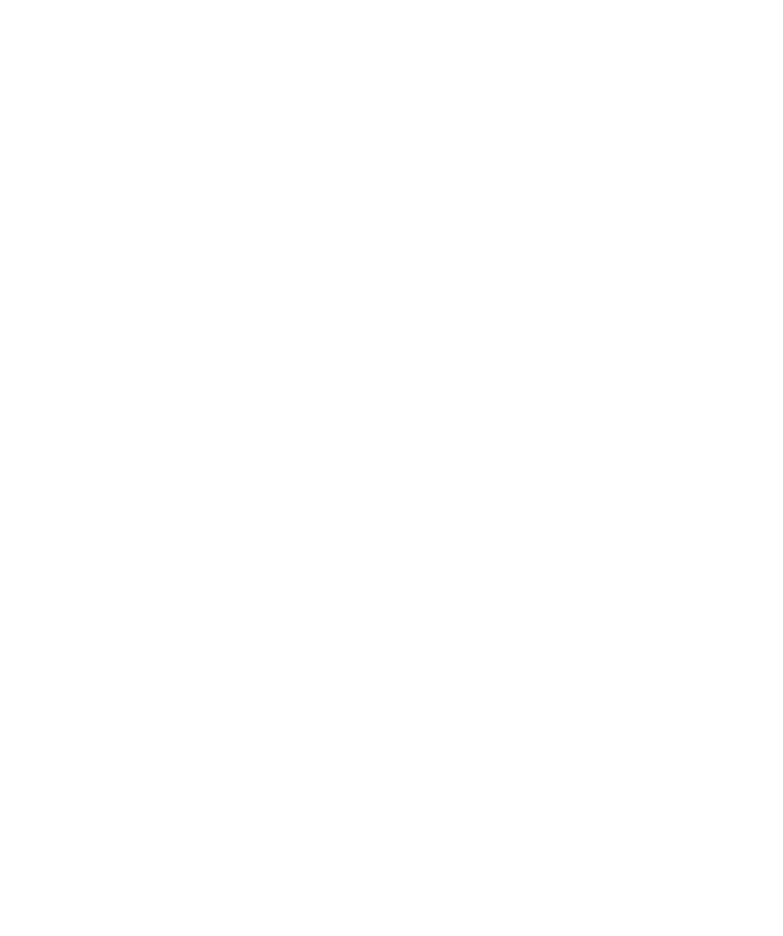
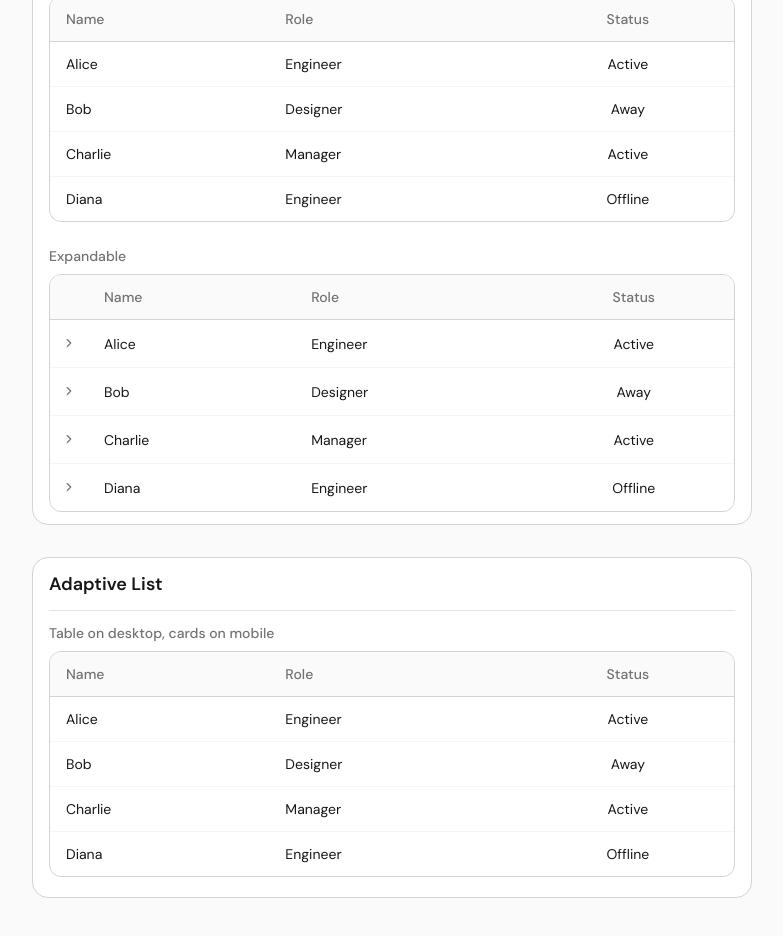
Before and after one commit to Dictionarry-Hub/website, a SvelteKit app: page /dev/ui in a window 1280 px wide. Shown: the part 4220-5156 px from the top of the page, without its empty margins (392-1175 px from the left). Before the commit the page ends 3996 px from the top, so only its background shows below. Built offline with nearby package versions, Linux system fonts and the light colour scheme.

Commit message:
feat: add Table and AdaptiveList to UI showcase

```diff
--- a/src/routes/dev/ui/+page.svelte
+++ b/src/routes/dev/ui/+page.svelte
@@ -15,6 +15,29 @@
 	import Badge from '$lib/client/ui/badge/Badge.svelte';
 	import DateTime from '$lib/client/ui/datetime/DateTime.svelte';
 	import Author from '$lib/client/ui/author/Author.svelte';
+	import Table from '$lib/client/ui/table/Table.svelte';
+	import AdaptiveList from '$lib/client/ui/adaptive-list/AdaptiveList.svelte';
+	import type { Column } from '$lib/client/ui/table/types';
+
+	interface DemoRow {
+		name: string;
+		role: string;
+		status: string;
+		[key: string]: unknown;
+	}
+
+	const tableData: DemoRow[] = [
+		{ name: 'Alice', role: 'Engineer', status: 'Active' },
+		{ name: 'Bob', role: 'Designer', status: 'Away' },
+		{ name: 'Charlie', role: 'Manager', status: 'Active' },
+		{ name: 'Diana', role: 'Engineer', status: 'Offline' }
+	];
+
+	const tableColumns: Column<DemoRow>[] = [
+		{ key: 'name', header: 'Name', sortable: true },
+		{ key: 'role', header: 'Role', sortable: true },
+		{ key: 'status', header: 'Status', align: 'center' }
+	];
 
 	let basicValue = $state('');
 	let labelValue = $state('');
@@ -48,7 +71,7 @@
 	"Sizes" shows all sizes at default variant (default).
 -->
 
-<div class="max-w-3xl space-y-8 p-8 pb-48">
+<div class="mx-auto max-w-3xl space-y-8 px-6 py-10">
 	<header>
 		<h1 class="text-2xl font-bold">UI Showcase</h1>
 	</header>
@@ -468,4 +491,50 @@
 			</div>
 		</div>
 	</Card>
+
+	<Card>
+		{#snippet header()}
+			<h2 class="text-lg font-semibold">Table</h2>
+		{/snippet}
+
+		<div class="space-y-6">
+			<div class="space-y-2">
+				<h3 class="text-sm font-medium text-text-muted">Basic (sortable)</h3>
+				<Table data={tableData} columns={tableColumns} />
+			</div>
+
+			<div class="space-y-2">
+				<h3 class="text-sm font-medium text-text-muted">Clickable rows</h3>
+				<Table data={tableData} columns={tableColumns} href={() => '#'} />
+			</div>
+
+			<div class="space-y-2">
+				<h3 class="text-sm font-medium text-text-muted">Expandable</h3>
+				<Table data={tableData} columns={tableColumns}>
+					{#snippet expanded(row)}
+						<p class="text-sm text-text-soft">Expanded content for <strong>{row.name}</strong>. This can contain anything.</p>
+					{/snippet}
+				</Table>
+			</div>
+		</div>
+	</Card>
+
+	<Card>
+		{#snippet header()}
+			<h2 class="text-lg font-semibold">Adaptive List</h2>
+		{/snippet}
+
+		<div class="space-y-6">
+			<div class="space-y-2">
+				<h3 class="text-sm font-medium text-text-muted">Table on desktop, cards on mobile</h3>
+				<AdaptiveList data={tableData} columns={tableColumns} href={() => '#'}>
+					{#snippet card(row)}
+						<p class="text-sm font-medium">{row.name}</p>
+						<p class="text-xs text-text-muted">{row.role}</p>
+						<Badge size="sm" class="mt-2">{row.status}</Badge>
+					{/snippet}
+				</AdaptiveList>
+			</div>
+		</div>
+	</Card>
 </div>
```
